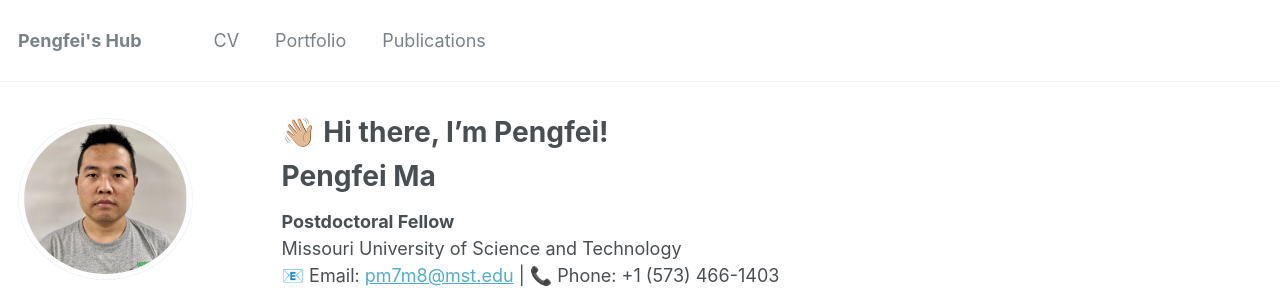
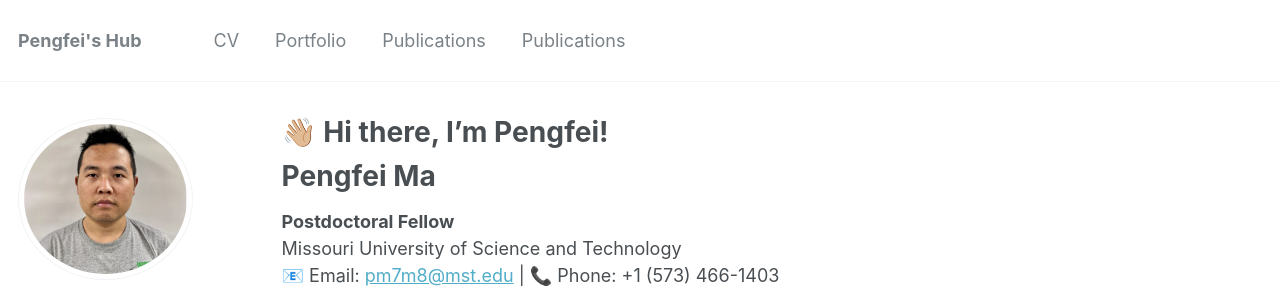
Before and after one commit to KyleMMA/KyleMMA.github.io, a Jekyll site: the page built from _pages/about.md, in a window 1280 px wide and 900 px high. Shown: the top 288 px of the window. Built offline with Jekyll 4.4.1, drawn with Linux system fonts in a browser that asks for light colours.

Commit message:
Update navigation.yml

```diff
--- a/_data/navigation.yml
+++ b/_data/navigation.yml
@@ -6,6 +6,10 @@ main:
 
   - title: "Portfolio"
     url: /portfolio/
+
+  - title: "Publications"
+    url: /publications/
+    # url: https://scholar.google.es/citations?user=xxxxxxxx=en
 
   - title: "Publications"
     url: /publications/
```
